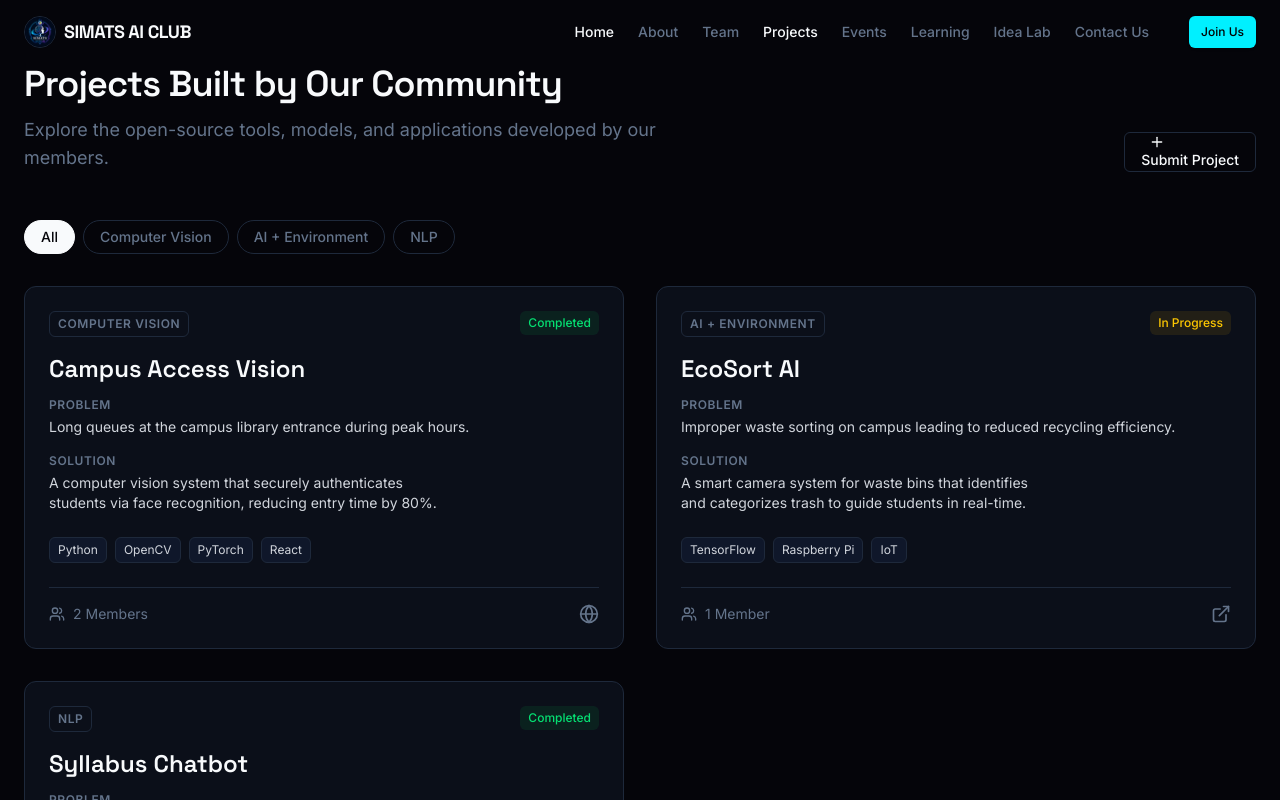
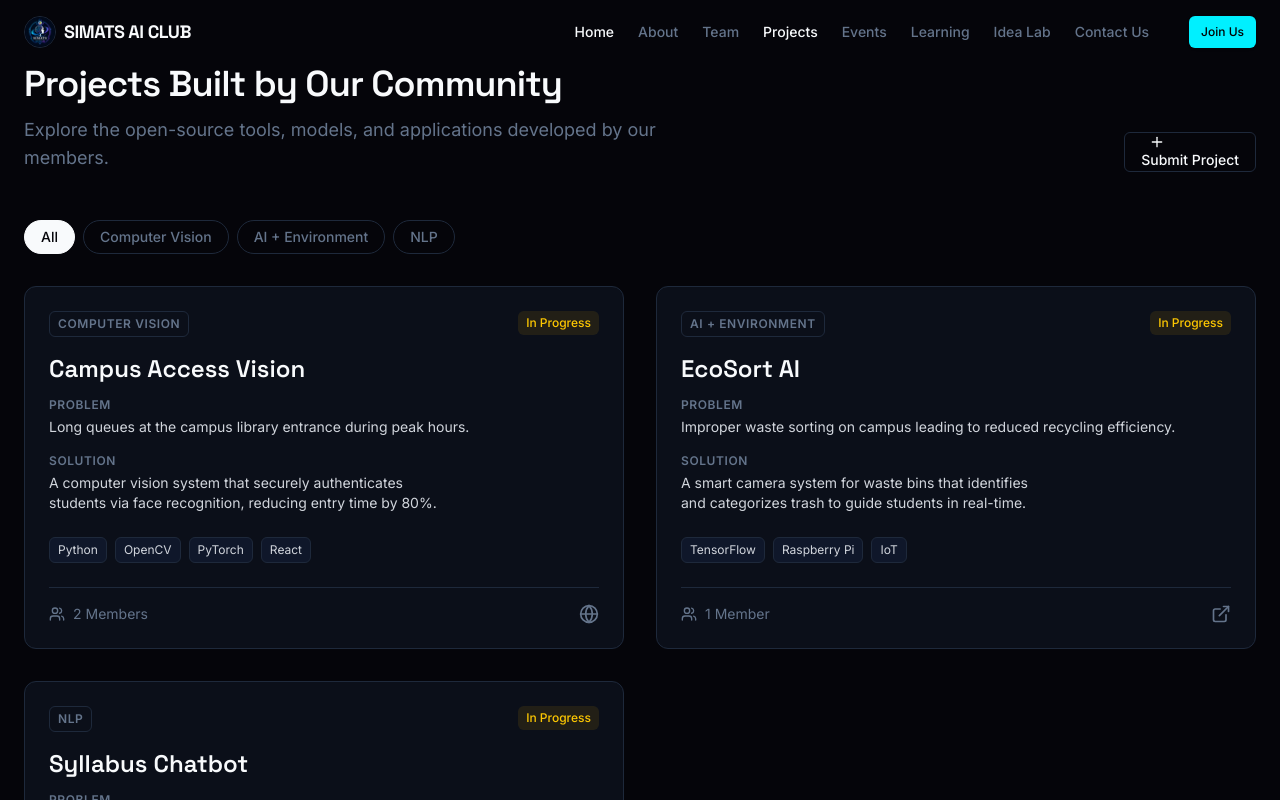
Before and after one commit to Subash071/simats-ai-club, a React (Vite) app: page /projects in a window 1280 px wide. Shown: the top 800 px of the page. Built offline with nearby package versions, Linux system fonts and the light colour scheme.

Commit message:
Updated website

```diff
--- a/src/data/projects.ts
+++ b/src/data/projects.ts
@@ -24,7 +24,7 @@ export const projects: Project[] = [
     team: ["Ada Lovelace", "John von Neumann"],
     category: "Computer Vision",
     githubLink: "https://github.com",
-    status: "Completed",
+    status: "In Progress",
     image: "",
   },
   {
@@ -48,7 +48,7 @@ export const projects: Project[] = [
     team: ["Margaret Hamilton", "Ada Lovelace"],
     category: "NLP",
     githubLink: "https://github.com",
-    status: "Completed",
+    status: "In Progress",
     image: "",
   }
 ];
```
